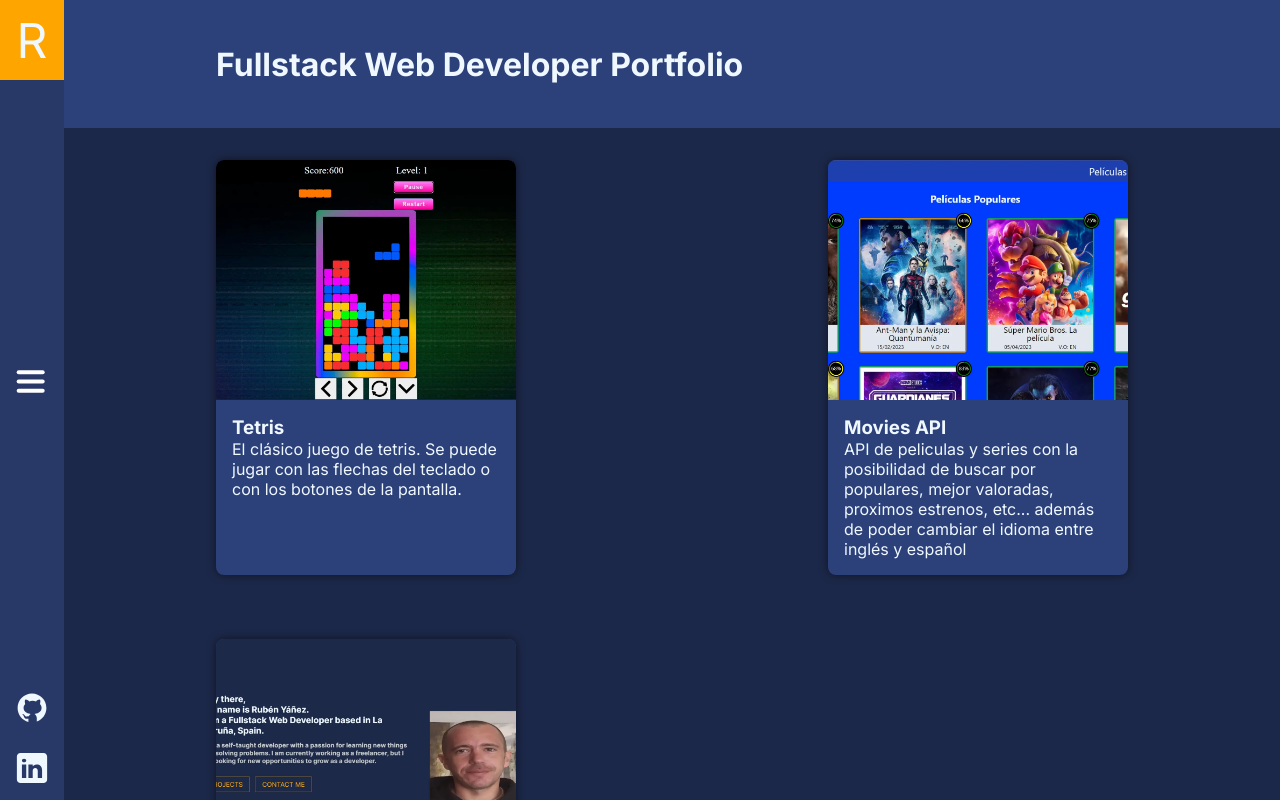
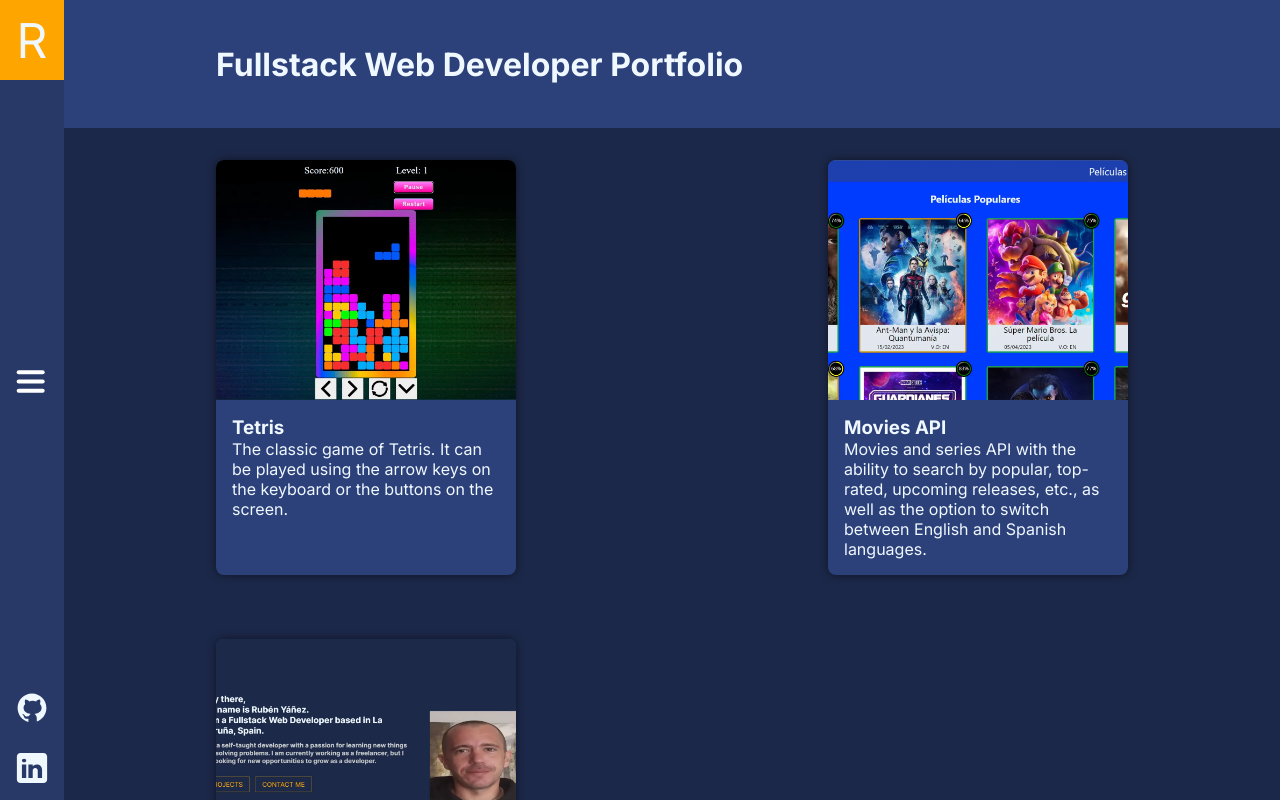
Before and after one commit to RubenMeju/Portfolio, a Next.js app: page /projects in a window 1280 px wide. Built offline with nearby package versions, Linux system fonts and the light colour scheme.

Commit message:
change technologies

```diff
--- a/src/app/projects/projectList.js
+++ b/src/app/projects/projectList.js
@@ -11,7 +11,7 @@ export const projects = [
     subTitle: 'El juego de tetris',
     image: imgTetris,
     description:
-      'El clásico juego de tetris. Se puede jugar con las flechas del teclado o con los botones de la pantalla.',
+      'The classic game of Tetris. It can be played using the arrow keys on the keyboard or the buttons on the screen.',
     technology: ['Vite', 'React', 'Redux Toolkit', 'HTML', 'CSS', 'Vercel'],
     url_vercel: 'https://tetris-redux-toolkit.vercel.app/',
     url_github: 'https://github.com/RubenMeju/TetrisReduxToolkit'
@@ -22,7 +22,7 @@ export const projects = [
     subTitle: 'API de peliculas',
     image: imgMovies,
     description:
-      ' API de peliculas y series con la posibilidad de buscar por populares, mejor valoradas, proximos estrenos, etc... además de poder cambiar el idioma entre inglés y español',
+      'Movies and series API with the ability to search by popular, top-rated, upcoming releases, etc., as well as the option to switch between English and Spanish languages.',
     technology: ['Vite', 'React', 'HTML', 'Tailwind CSS', 'Vercel'],
     url_vercel: 'https://movies-api-tmdb.vercel.app/',
     url_github: 'https://github.com/RubenMeju/Movies_API_TMDB'
@@ -33,7 +33,7 @@ export const projects = [
     subTitle: 'Mi portfolio',
     image: imgPortfolio,
     description:
-      ' Portfolio personal donde muestro mis proyectos y mi información personal.',
+      'Personal portfolio where I showcase my projects and information.',
     technology: ['React', 'Next', 'HTML', 'CSS', 'Framer motion', 'Vercel'],
     url_vercel: 'https://portfolio-rubenmeju.vercel.app/',
     url_github: 'https://github.com/RubenMeju/Portfolio'
```
Also changed, not shown: src/app/about/technologies.json (+5 -6 lines).
